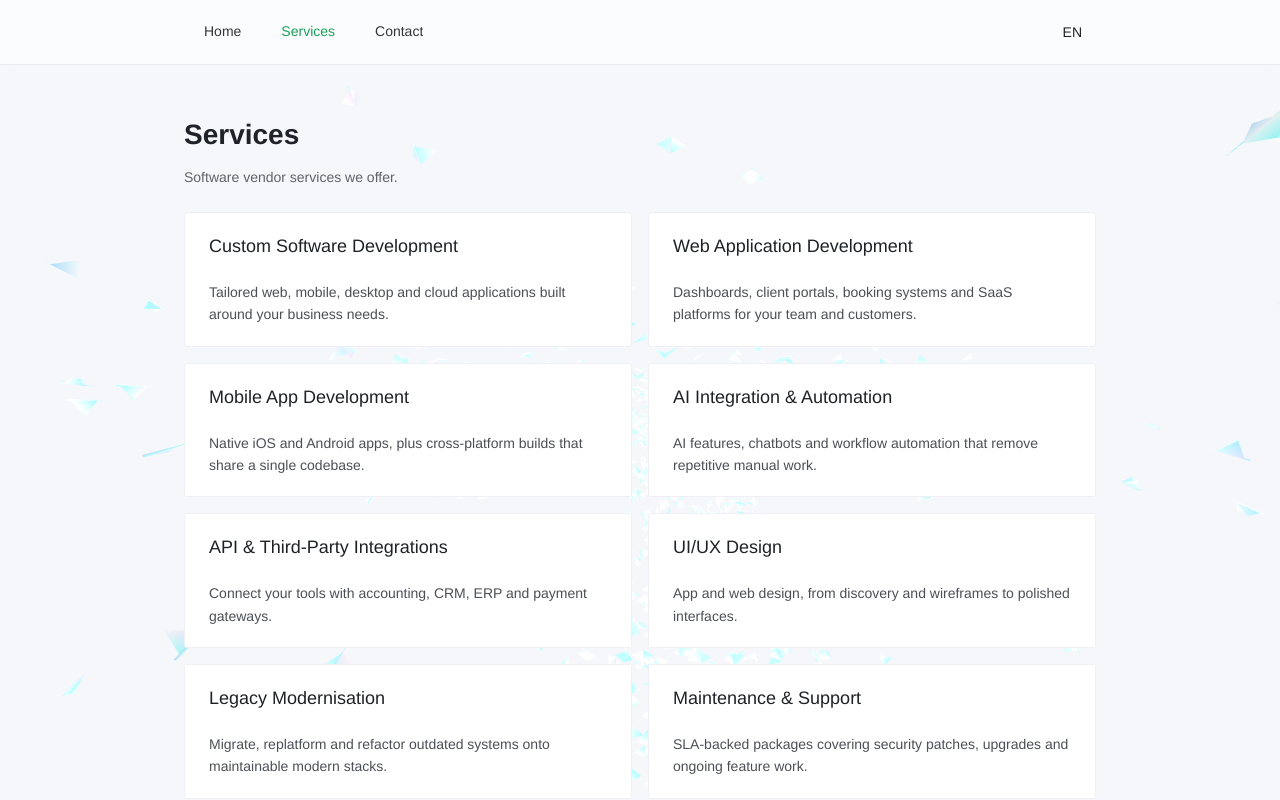
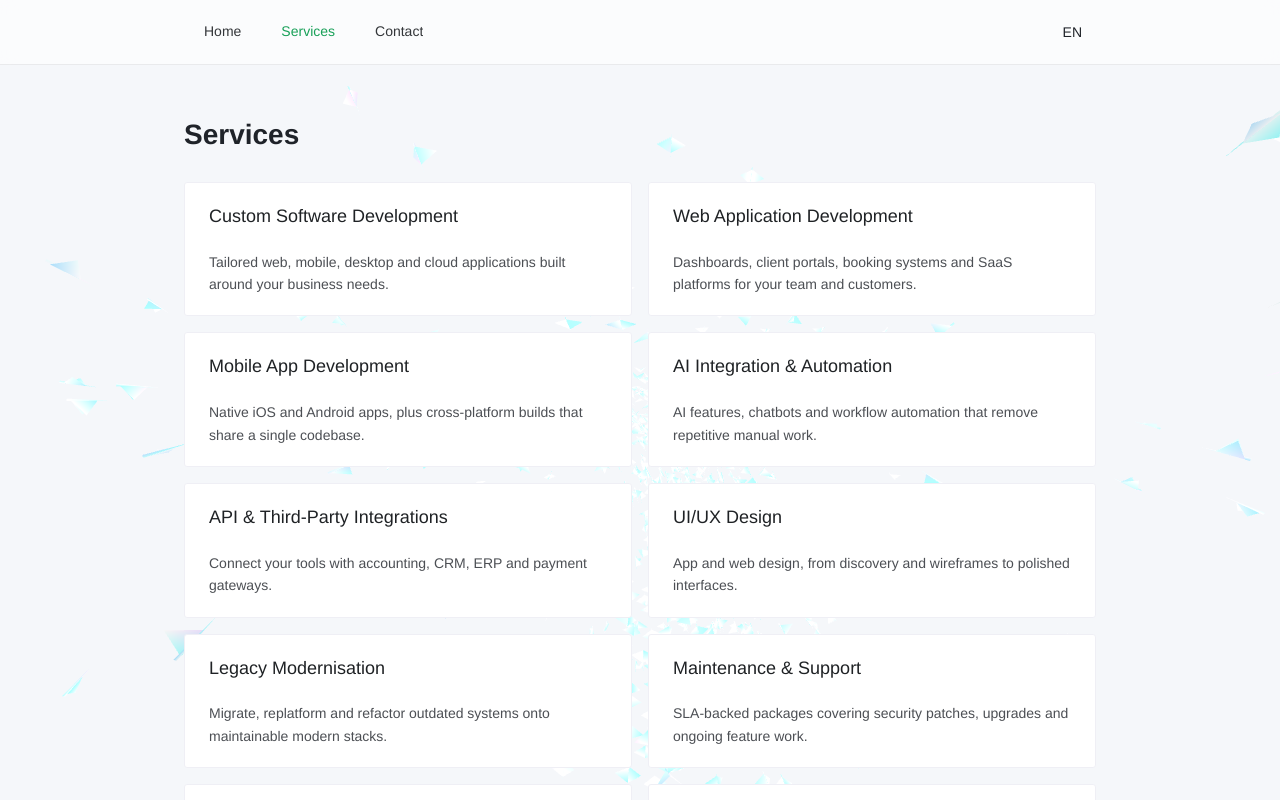
Before and after one commit to hanamaru-hk/website, a Vue app: page /services in a window 1280 px wide. Shown: the top 800 px of the page. Built offline with nearby package versions, Linux system fonts and the light colour scheme.

Commit message:
fix: remove redundant text

```diff
--- a/src/i18n/locales/en.js
+++ b/src/i18n/locales/en.js
@@ -10,7 +10,6 @@ export default {
   },
   services: {
     title: 'Services',
-    intro: 'Software vendor services we offer.',
     items: [
       {
         name: 'Custom Software Development',
@@ -76,7 +75,6 @@ export default {
   },
   contact: {
     title: 'Contact',
-    intro: 'Get in touch with Hanamaru.',
     email: 'Email',
     emailDesc: "Feel free to reach out to us at software{'@'}hanamaru.hk.",
     sendEmail: 'Send email',
--- a/src/i18n/locales/zhHant.js
+++ b/src/i18n/locales/zhHant.js
@@ -10,7 +10,6 @@ export default {
   },
   services: {
     title: '服務',
-    intro: '我們提供的軟件供應商服務。',
     items: [
       {
         name: '定制軟件開發',
@@ -66,7 +65,6 @@ export default {
   },
   contact: {
     title: '聯絡我們',
-    intro: '與花丸聯絡。',
     email: '電郵',
     emailDesc: '歡迎隨時電郵至 software{\'@\'}hanamaru.hk 聯絡我們。',
     sendEmail: '發送電郵',
--- a/src/views/ContactView.vue
+++ b/src/views/ContactView.vue
@@ -38,7 +38,6 @@ function handleSubmit() {
 <template>
   <section>
     <h2 class="title">{{ t('contact.title') }}</h2>
-    <p class="intro">{{ t('contact.intro') }}</p>
 
     <div class="contact-links">
       <n-card class="link-card" :title="t('contact.email')">
@@ -127,12 +126,7 @@ function handleSubmit() {
 .title {
   font-size: 1.75rem;
   font-weight: 600;
-  margin-bottom: 0.5rem;
-}
-
-.intro {
   margin-bottom: 1.5rem;
-  color: rgba(31, 35, 41, 0.7);
 }
 
 .contact-links {
--- a/src/views/ServicesView.vue
+++ b/src/views/ServicesView.vue
@@ -11,7 +11,6 @@ const services = computed(() => tm('services.items'))
 <template>
   <section>
     <h2 class="title">{{ t('services.title') }}</h2>
-    <p class="intro">{{ t('services.intro') }}</p>
 
     <n-grid :x-gap="16" :y-gap="16" responsive="screen" cols="1 s:2">
       <n-gi v-for="(service, index) in services" :key="index">
@@ -28,12 +27,7 @@ const services = computed(() => tm('services.items'))
 .title {
   font-size: 1.75rem;
   font-weight: 600;
-  margin-bottom: 0.5rem;
-}
-
-.intro {
   margin-bottom: 1.5rem;
-  color: rgba(31, 35, 41, 0.7);
 }
 
 .service-card {
```
